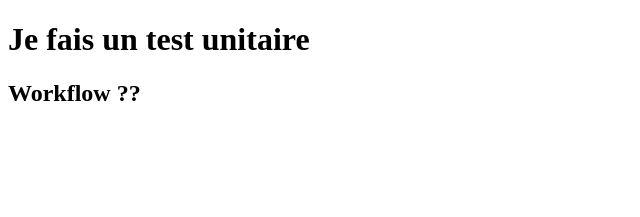
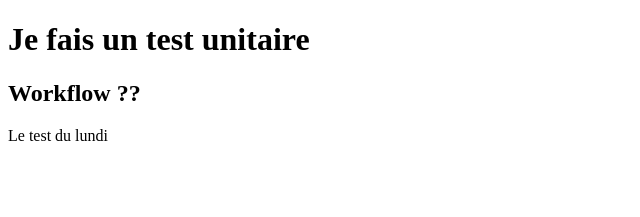
Before and after one commit to AdminTiaki/interfaceAdmin, an Angular app: page / in a window 1280 px wide. Shown: the top 217 px of the page, without its empty margins (0-640 px from the left). Built offline with nearby package versions, Linux system fonts and the light colour scheme.

Commit message:
modif workflow

```diff
--- a/src/app/app.component.html
+++ b/src/app/app.component.html
@@ -1,3 +1,4 @@
 <router-outlet></router-outlet>
 <h1>Je fais un test unitaire</h1>
 <h2>Workflow ??</h2>
+<p>Le test du lundi</p>
```
